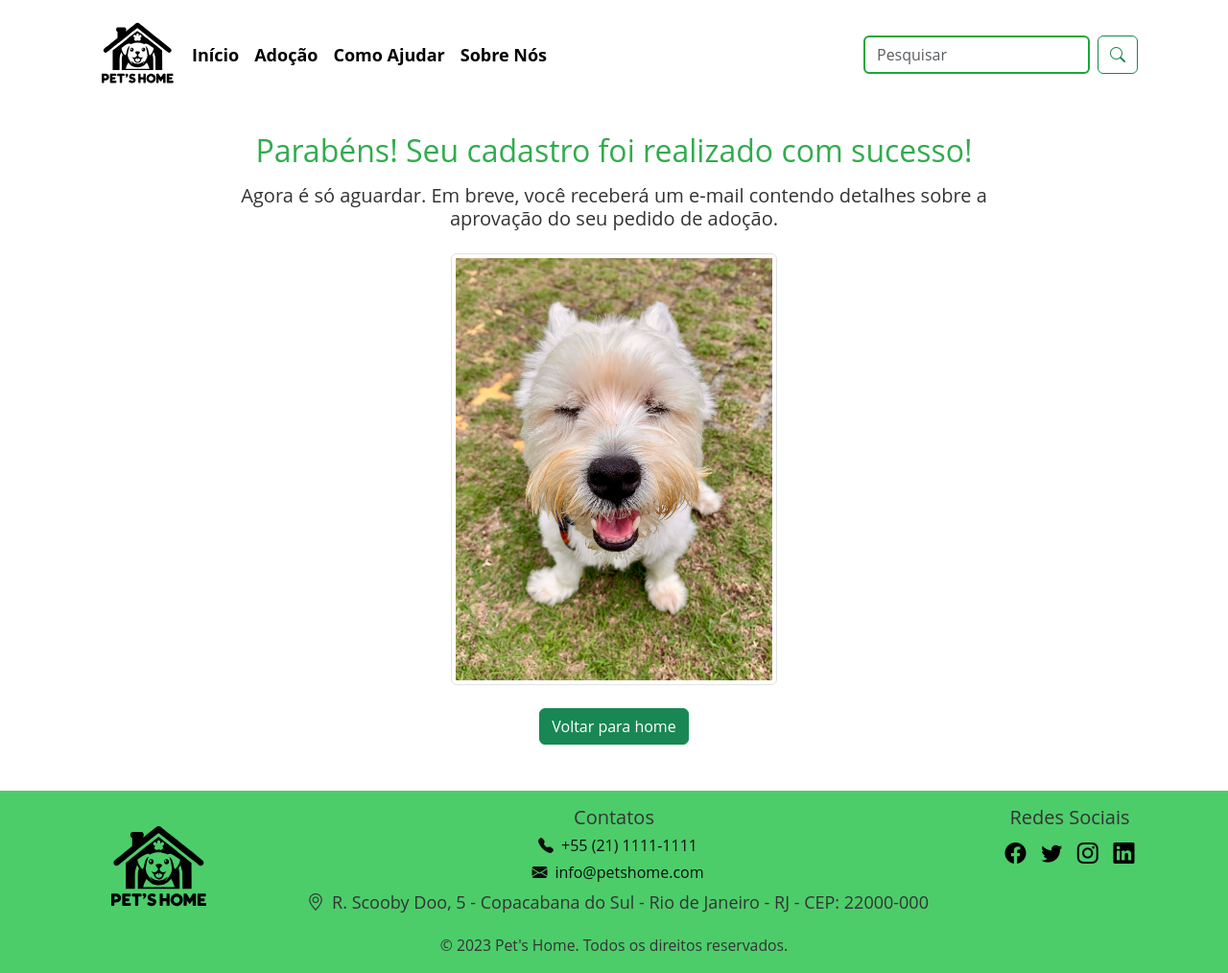
After one commit to andradeju/projeto_final_python_pets_home, a Django app: page /confirmacao/ in a window 1280 px wide. The commit adds this page. Shown: the whole page at 96% size. Run offline with Django 4.2, Linux system fonts and the light colour scheme; some libraries are stand-ins or nearby versions.

Commit message:
:sparkles: feat: Pág de confirmação de cadastro

```diff
--- /dev/null
+++ b/projeto_pets_home/base/templates/confirmacao_cadastro_adocao.html
@@ -0,0 +1,23 @@
+{% extends "layout.html" %}
+{% load bootstrap5 %}
+{% load static %}
+
+<main class="container-fluid">
+  {% block content %}
+  <div class="col-md-9 mx-auto text-center">
+    <div class="mb-4">
+  <h2 class="mb-3">Parabéns! Seu cadastro foi realizado com sucesso!</h2>
+      <h5>Agora é só aguardar. Em breve, você receberá um e-mail contendo detalhes sobre a aprovação do seu pedido de adoção.</h5>
+    </div>
+      <img
+      src="{% static 'images/IMG_3192.jpg' %}"
+      class="img-thumbnail"
+      alt="cachorro-sorrindo"
+      style="width: 340px; max-width: 100%"
+    />
+  </div>
+  <div class="mt-4 mb-5 text-center">
+      <a href="{% url 'inicio' %}" class="btn btn-success">Voltar para home</a>
+  </div>
+  {% endblock %}
+</main>
--- a/projeto_pets_home/base/views.py
+++ b/projeto_pets_home/base/views.py
@@ -1,6 +1,6 @@
 from django.shortcuts import render
 from django.http import HttpResponseRedirect
-from django.shortcuts import get_object_or_404, redirect
+from django.shortcuts import get_object_or_404, reverse
 from base.forms import AnimalForm
 from base.models import AnimalAdocao
 from animais.models import Animal
@@ -33,14 +33,14 @@ def animal_detalhes(request, animal_id):
             form.cleaned_data['animal'] = animal_inst
             AnimalAdocao.objects.create(**form.cleaned_data)
             contexto['sucesso'] = True
-            return HttpResponseRedirect(request.path_info)
-        else:
-            print(form.errors)
+            return HttpResponseRedirect(reverse('confirm_adocao'))
     else:
         form = AnimalForm(initial={'animal': animal_id})
         contexto['form'] = form
     return render(request, 'animal.html', contexto)
 
+def confirmacao_cadastro_adocao(request):
+    return render(request, 'confirmacao_cadastro_adocao.html')
 
 def busca_site(request):
     query = request.GET.get('q')
@@ -54,10 +54,11 @@ def busca_site(request):
 
     return render(request, 'busca_resultados.html', {'filter': animal_filter, 'has_results': has_results})
 
-
 def como_ajudar(request):
     return render(request, 'como_ajudar.html')
 
+def blog(request):
+    return render(request, 'blog.html')
 
 def sobre_nos(request):
     return render(request, 'sobre_nos.html')
--- a/projeto_pets_home/pets_home/urls.py
+++ b/projeto_pets_home/pets_home/urls.py
@@ -2,16 +2,18 @@ from django.contrib import admin
 from django.urls import path, include
 from django.conf import settings
 from django.conf.urls.static import static
-from base.views import home, adocao, animal_detalhes, busca_site, sobre_nos, como_ajudar
+from base.views import home, adocao, animal_detalhes, busca_site, sobre_nos, como_ajudar, blog, confirmacao_cadastro_adocao
 
 urlpatterns = [
     path('admin/', admin.site.urls),
     path('', home, name='inicio'),
     path('adocao/', adocao, name='adocao'),
     path('animal_detalhes/<int:animal_id>/', animal_detalhes, name='animal_detalhes'),
+    path('busca/', busca_site, name='busca_site'),
+    path('sobre-nos/', sobre_nos, name='sobre_nos'),
     path('como-ajudar/', como_ajudar, name='como_ajudar'),
-    path('sobre-nos/', sobre_nos, name='sobre_nos'),
-    path('busca/', busca_site, name='busca_site'),
+    path('blog/', blog, name='blog'),
+    path('confirmacao/', confirmacao_cadastro_adocao, name='confirm_adocao'),
     path('api-auth/', include('rest_framework.urls')),
     path('apipets/', include('rest_api.urls', namespace='apipets'))
 ]
```
Also changed, not shown: projeto_pets_home/base/templates/adocao.html (+8 -7 lines), projeto_pets_home/base/static/images/IMG_3192.jpg (added).
